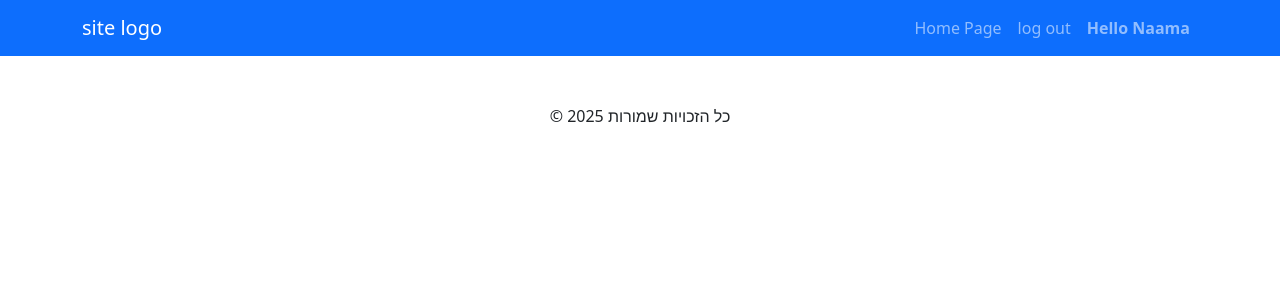
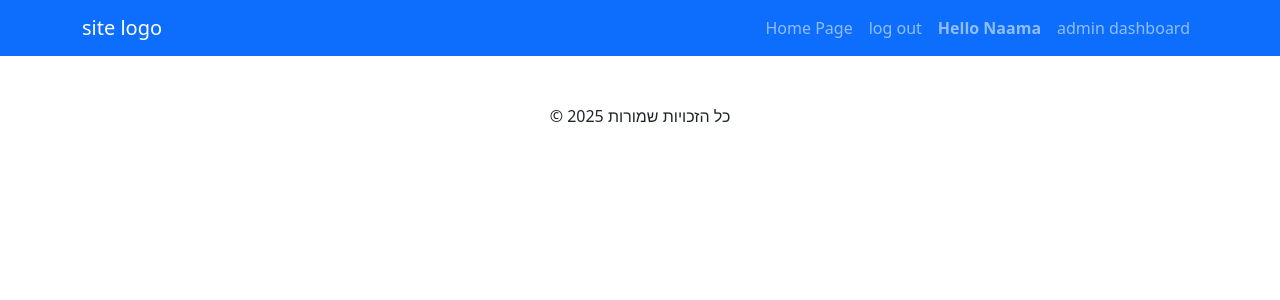
Before and after one commit to naama-git/django-project-tasks, a Django app: page / in a window 1280 px wide. Shown: the top 300 px of the page. Run offline with Django 5.2, Linux system fonts and the light colour scheme; a user stored in the database is signed in; some libraries are stand-ins or nearby versions.

Commit message:
change header

```diff
--- a/TasksProject/TasksProject/settings.py
+++ b/TasksProject/TasksProject/settings.py
@@ -22,6 +22,7 @@ ALLOWED_HOSTS = []
 # Application definition
 
 INSTALLED_APPS = [
+    'jazzmin',
     "django.contrib.admin",
     "django.contrib.auth",
     "django.contrib.contenttypes",
@@ -32,7 +33,7 @@ INSTALLED_APPS = [
     "TasksApp",
     'crispy_forms',
     'crispy_bootstrap5',
-    'jazzmin',
+
 ]
 
 MIDDLEWARE = [
--- a/TasksProject/TasksProject/urls.py
+++ b/TasksProject/TasksProject/urls.py
@@ -15,4 +15,5 @@ urlpatterns = [
     path('update-task/<int:task_id>/', update_task_status, name='update_task_status'),
     path('update-task-member/<int:task_id>/', update_task_member, name='update_task_member'),
     path('logout/', logout_view, name='logout'),
+
 ]
--- a/TasksProject/templates/base.html
+++ b/TasksProject/templates/base.html
@@ -23,6 +23,9 @@
                     {% if user.is_authenticated %}
                     <a class="nav-link" href="{% url 'logout' %}">log out</a>
                     <a class="nav-link fw-bolder">Hello {{ user.username }}</a>
+                    {% if user.is_superuser %}
+                    <a class="nav-link" href="{% url 'admin:index' %}">admin dashboard</a>
+                    {% endif %}
                     {% else %}
                     <a class="nav-link" href="{% url 'login' %}">log in</a>
                     <a class="nav-link" href="{% url 'register' %}">Register</a>
```
Also changed, not shown: TasksProject/db.sqlite3.
